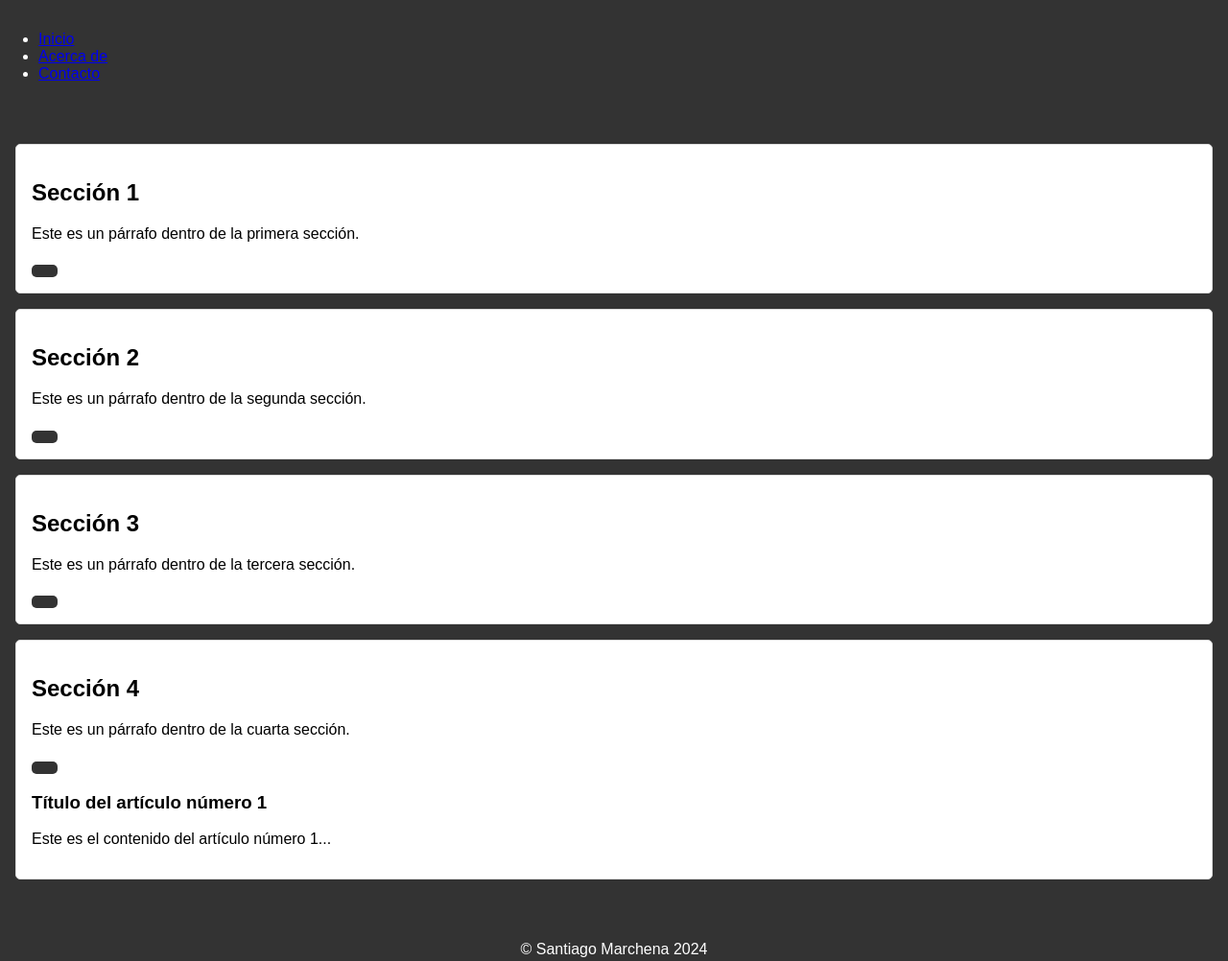
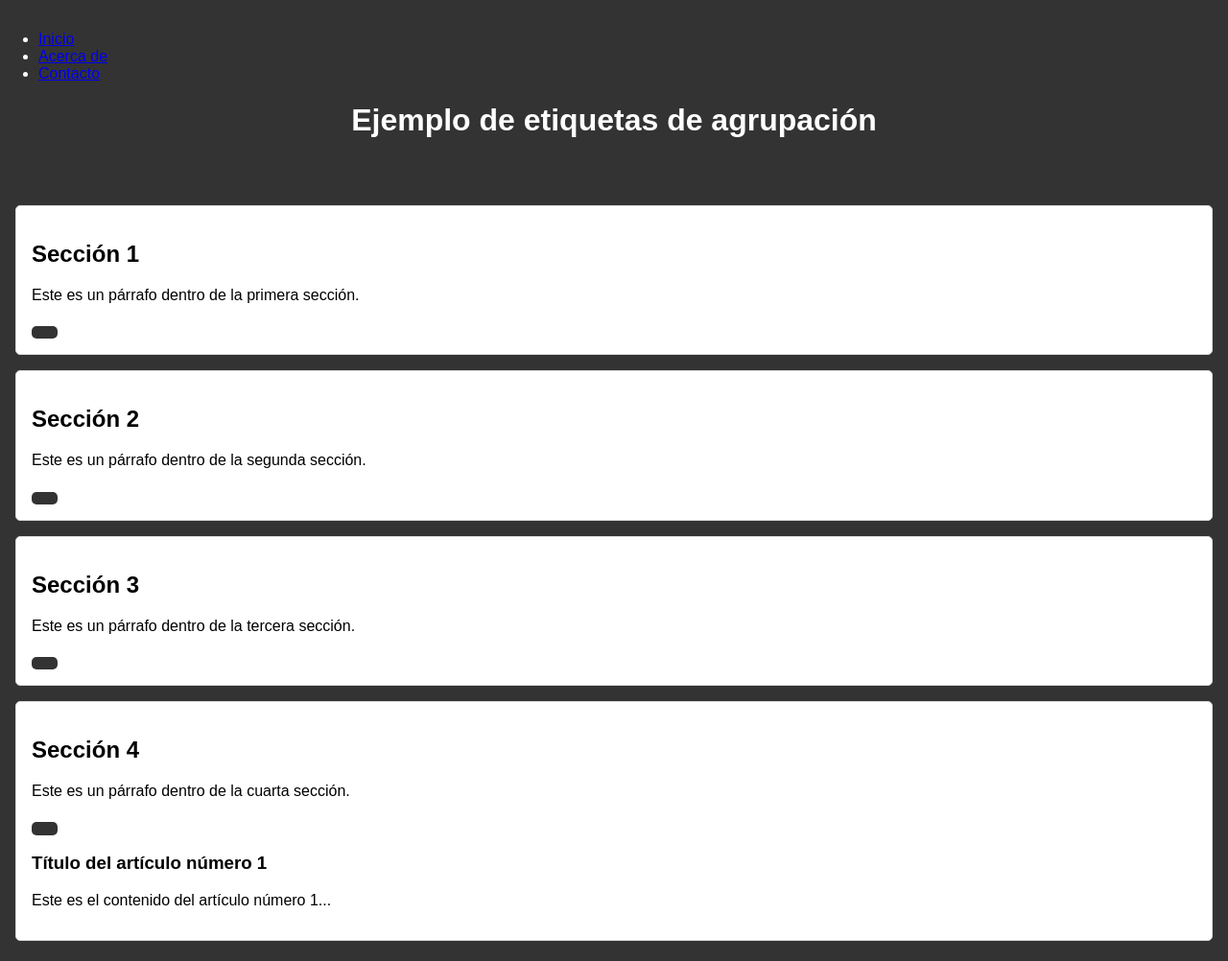
Before and after one commit to santiagomarchenaunilibre/laboratorio_15, a plain HTML site: page index.html in a window 1280 px wide. Shown: the top 1002 px of the page at 96% size. Drawn offline with Linux system fonts and the light colour scheme.

Commit message:
cambios menores en index

```diff
--- a/index.html
+++ b/index.html
@@ -15,6 +15,7 @@
                 <li><a href="#contacto">Contacto</a></li>
             </ul>
         </nav>
+        <h1>Ejemplo de etiquetas de agrupación</h1>
     </header>
     <div>
         <section>
```
